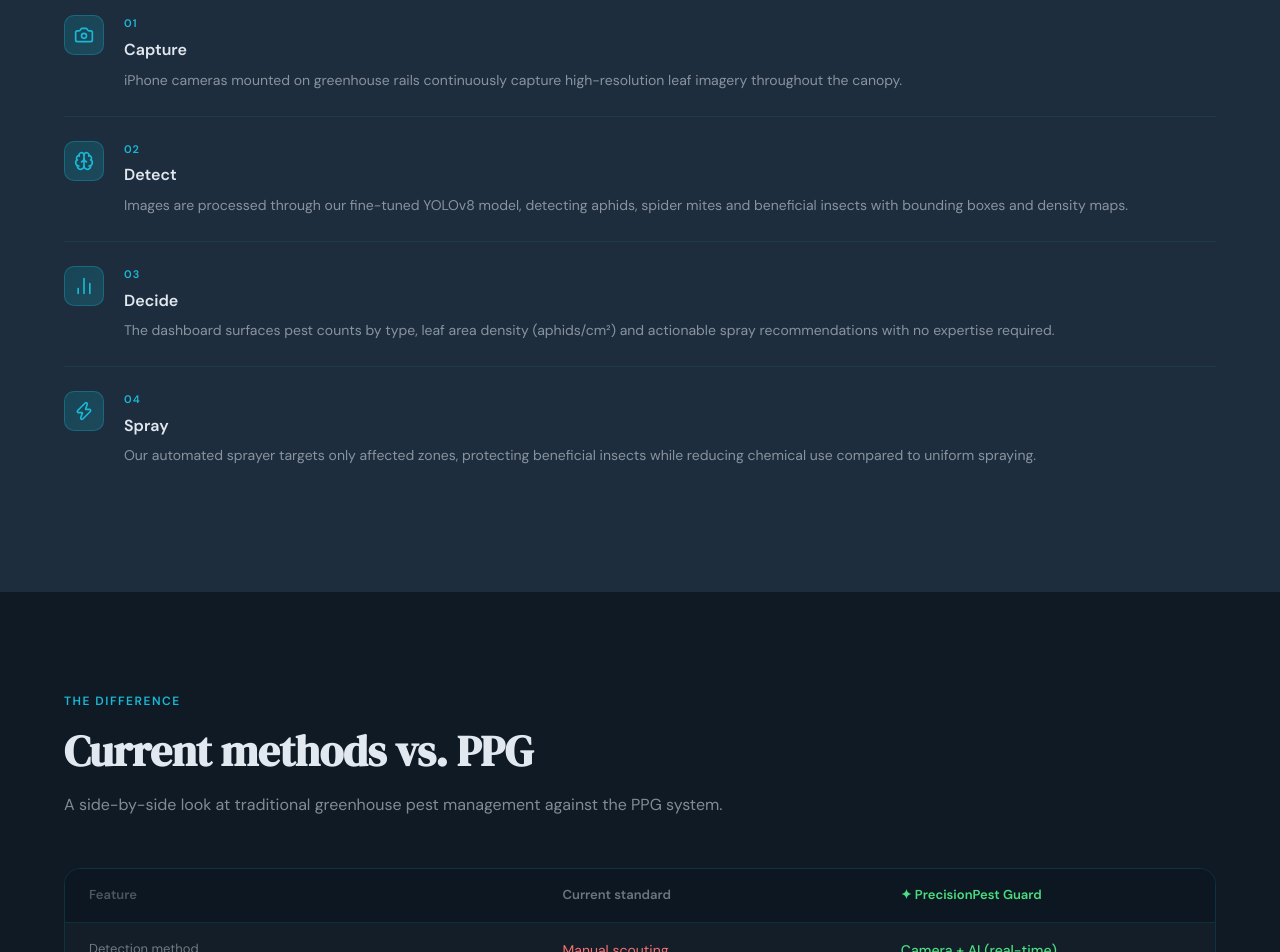
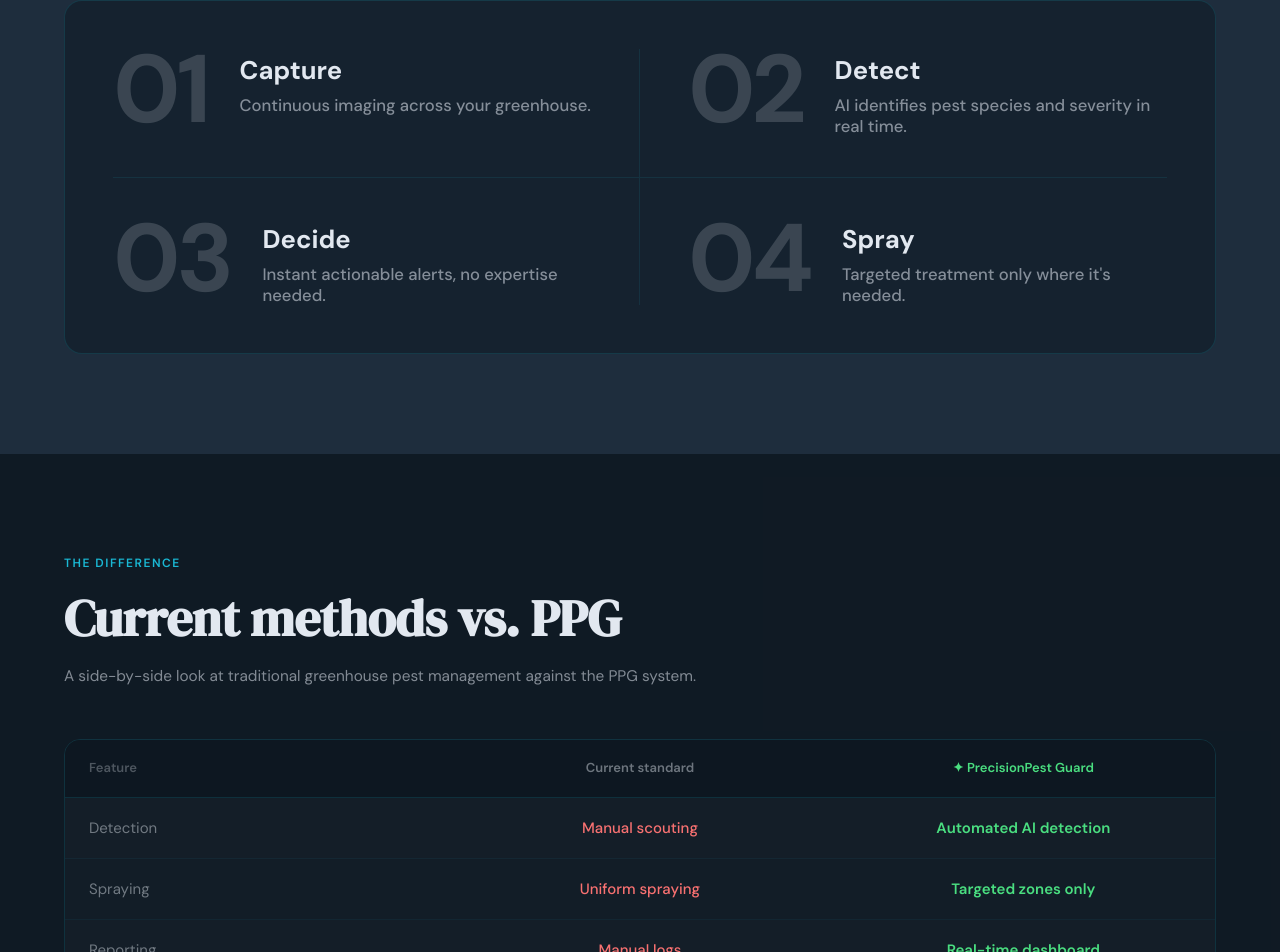
Before and after one commit to precisionpestguard/ppg-website, a React (Vite) app: page / in a window 1280 px wide. Shown: the part 1302-2254 px from the top of the page. Built offline with nearby package versions, Linux system fonts and the light colour scheme.

Commit message:
update content

```diff
--- a/src/components/Hero.tsx
+++ b/src/components/Hero.tsx
@@ -120,8 +120,8 @@
             fontSize: 'clamp(2.2rem, 5vw, 3.8rem)',
             color: '#e2e8f0', lineHeight: 1.1, letterSpacing: '-0.5px', marginBottom: '20px',
           }}>
-            See the pest.<br />
-            <em style={{ color: '#4ade80', fontStyle: 'italic' }}>Before the crop loss.</em>
+            Spot the pest.<br />
+            <em style={{ color: '#4ade80', fontStyle: 'italic' }}>Save the harvest.</em>
           </h1>
 
           <p style={{
--- a/src/components/MoreSections.tsx
+++ b/src/components/MoreSections.tsx
@@ -6,12 +6,12 @@
 export const Validation: React.FC = () => {
   const cards = [
     {
-      icon: <Users size={20} />, title: '135+ farmer interviews',
+      icon: <Users size={20} />, title: '200+ farmer interviews',
       desc: 'Conducted across B.C. and Ontario greenhouses validating the core pain point of labor shortage and pesticide cost.',
     },
     {
-      icon: <Home size={20} />, title: '2 B.C. greenhouse pilots',
-      desc: 'Active pilot partnerships with commercial greenhouses in British Columbia testing real-world detection and spraying performance.',
+      icon: <Home size={20} />, title: '1 B.C. greenhouse pilots',
+      desc: 'Active pilot partnerships with a commercial greenhouse in British Columbia testing real-world detection and spraying performance.',
     },
     {
       icon: <Clock size={20} />, title: 'Automation partner secured',
--- a/src/components/Sections.tsx
+++ b/src/components/Sections.tsx
@@ -1,7 +1,5 @@
 import React from 'react';
-import { Camera, Brain, BarChart2, Zap } from 'lucide-react';
 
-// ─── Problem Strip ───────────────────────────────────────────
 export const ProblemStrip: React.FC = () => {
   const stats = [
     { num: '40%', desc: 'of global crop production destroyed by pests annually', src: 'FAO, 2023' },
@@ -10,28 +8,41 @@
   ];
 
   return (
-    <div className="stat-strip" style={{
+    <div
+      className="stat-strip"
+      style={{
         background: 'linear-gradient(90deg, #0d1821, #0d2818)',
         borderTop: '1px solid rgba(26,184,212,0.1)',
         borderBottom: '1px solid rgba(74,222,128,0.1)',
-      display: 'grid', gridTemplateColumns: 'repeat(3, 1fr)',
-    }}>
+        display: 'grid',
+        gridTemplateColumns: 'repeat(3, 1fr)',
+      }}
+    >
       {stats.map((s, i) => (
-        <div key={i} className={`stat-item ${i < 2 ? 'stat-border' : ''}`} style={{
-          padding: '48px 5%', textAlign: 'center',
-        }}>
-          <div style={{
-            fontFamily: '"DM Serif Display", serif', fontSize: '3.2rem',
+        <div
+          key={i}
+          className={`stat-item ${i < 2 ? 'stat-border' : ''}`}
+          style={{ padding: '48px 5%', textAlign: 'center' }}
+        >
+          <div
+            style={{
+              fontFamily: '"DM Serif Display", serif',
+              fontSize: '3.2rem',
               background: 'linear-gradient(135deg, #1ab8d4, #4ade80)',
-            WebkitBackgroundClip: 'text', WebkitTextFillColor: 'transparent',
-            lineHeight: 1, marginBottom: '12px',
-          }}>{s.num}</div>
+              WebkitBackgroundClip: 'text',
+              WebkitTextFillColor: 'transparent',
+              lineHeight: 1,
+              marginBottom: '12px',
+            }}
+          >
+            {s.num}
+          </div>
           <p style={{ fontSize: '14px', color: 'rgba(226,232,240,0.6)', lineHeight: 1.6 }}>{s.desc}</p>
           <p style={{ fontSize: '11px', color: 'rgba(226,232,240,0.25)', marginTop: '6px' }}>{s.src}</p>
         </div>
       ))}
+
       <style>{`
-        .stat-strip { }
         .stat-border { border-right: 1px solid rgba(26,184,212,0.08); }
         @media (max-width: 768px) {
           .stat-strip { grid-template-columns: 1fr !important; }
@@ -43,25 +54,12 @@
   );
 };
 
-// ─── How It Works ────────────────────────────────────────────
 export const HowItWorks: React.FC = () => {
   const steps = [
-    {
-      icon: <Camera size={20} />, num: '01', title: 'Capture',
-      desc: 'iPhone cameras mounted on greenhouse rails continuously capture high-resolution leaf imagery throughout the canopy.',
-    },
-    {
-      icon: <Brain size={20} />, num: '02', title: 'Detect',
-      desc: 'Images are processed through our fine-tuned YOLOv8 model, detecting aphids, spider mites and beneficial insects with bounding boxes and density maps.',
-    },
-    {
-      icon: <BarChart2 size={20} />, num: '03', title: 'Decide',
-      desc: 'The dashboard surfaces pest counts by type, leaf area density (aphids/cm²) and actionable spray recommendations with no expertise required.',
-    },
-    {
-      icon: <Zap size={20} />, num: '04', title: 'Spray',
-      desc: 'Our automated sprayer targets only affected zones, protecting beneficial insects while reducing chemical use compared to uniform spraying.',
-    },
+    { num: '01', title: 'Capture', desc: 'Continuous imaging across your greenhouse.' },
+    { num: '02', title: 'Detect', desc: 'AI identifies pest species and severity in real time.' },
+    { num: '03', title: 'Decide', desc: 'Instant actionable alerts, no expertise needed.' },
+    { num: '04', title: 'Spray', desc: "Targeted treatment only where it's needed." },
   ];
 
   return (
@@ -69,45 +67,127 @@
       <SectionLabel>How it works</SectionLabel>
       <SectionTitle>AI sees what humans miss</SectionTitle>
       <SectionSub>
-        PPG combines camera-based detection with precision automated spraying into a
-        seamless, plug-and-play system for commercial greenhouses.
+        PPG combines automated detection with precision spraying, creating a seamless system for commercial greenhouses.
       </SectionSub>
 
-      <div style={{ marginTop: '60px' }}>
+      <div
+        className="hiw-card"
+        style={{
+          marginTop: '60px',
+          border: '1px solid rgba(26,184,212,0.15)',
+          borderRadius: '18px',
+          padding: '48px',
+          background: 'rgba(13,24,33,0.45)',
+          overflow: 'hidden',
+        }}
+      >
+        <div
+          className="hiw-steps-grid"
+          style={{
+            display: 'grid',
+            gridTemplateColumns: 'repeat(2, 1fr)',
+          }}
+        >
           {steps.map((s, i) => (
-          <div key={i} style={{
-            display: 'flex', gap: '20px', padding: '24px 0',
-            borderBottom: i < steps.length - 1 ? '1px solid rgba(26,184,212,0.1)' : 'none',
-          }}>
-            <div style={{
-              width: '40px', height: '40px', borderRadius: '10px', flexShrink: 0,
-              background: 'linear-gradient(135deg, rgba(14,107,124,0.4), rgba(26,184,212,0.2))',
-              border: '1px solid rgba(26,184,212,0.3)',
-              display: 'flex', alignItems: 'center', justifyContent: 'center',
-              color: '#1ab8d4',
-            }}>
-              {s.icon}
+            <div
+              key={i}
+              className="hiw-step"
+              style={{
+                display: 'flex',
+                alignItems: 'flex-start',
+                gap: '32px',
+                padding:
+                  i === 0
+                    ? '0 48px 40px 0'
+                    : i === 1
+                      ? '0 0 40px 48px'
+                      : i === 2
+                        ? '40px 48px 0 0'
+                        : '40px 0 0 48px',
+                borderBottom: i < 2 ? '1px solid rgba(26,184,212,0.1)' : 'none',
+                borderRight: i % 2 === 0 ? '1px solid rgba(26,184,212,0.1)' : 'none',
+              }}
+            >
+              <div
+                style={{
+                  fontSize: 'clamp(4rem, 8vw, 6rem)',
+                  fontWeight: 700,
+                  lineHeight: 0.85,
+                  color: 'rgba(226,232,240,0.18)',
+                  letterSpacing: '-4px',
+                  flexShrink: 0,
+                }}
+              >
+                {s.num}
               </div>
-            <div>
-              <div style={{ fontSize: '11px', color: '#1ab8d4', fontWeight: 600, marginBottom: '4px', letterSpacing: '1px' }}>{s.num}</div>
-              <h3 style={{ fontSize: '16px', fontWeight: 600, color: '#e2e8f0', marginBottom: '6px' }}>{s.title}</h3>
-              <p style={{ fontSize: '14px', color: 'rgba(226,232,240,0.55)', lineHeight: 1.65 }}>{s.desc}</p>
+
+              <div style={{ paddingTop: '8px' }}>
+                <h3
+                  style={{
+                    fontSize: 'clamp(1.35rem, 2vw, 1.9rem)',
+                    fontWeight: 700,
+                    color: '#e2e8f0',
+                    marginBottom: '10px',
+                    lineHeight: 1.1,
+                  }}
+                >
+                  {s.title}
+                </h3>
+
+                <p
+                  style={{
+                    fontSize: 'clamp(1rem, 1.3vw, 1.35rem)',
+                    color: 'rgba(226,232,240,0.55)',
+                    lineHeight: 1.25,
+                    fontWeight: 500,
+                    maxWidth: '390px',
+                  }}
+                >
+                  {s.desc}
+                </p>
               </div>
             </div>
           ))}
         </div>
+      </div>
+
+      <style>{`
+        .section-pad { padding: 100px 5%; }
+
+        @media (max-width: 768px) {
+          .section-pad { padding: 70px 5% !important; }
+
+          .hiw-card {
+            padding: 28px !important;
+          }
+
+          .hiw-steps-grid {
+            grid-template-columns: 1fr !important;
+          }
+
+          .hiw-step {
+            border-right: none !important;
+            border-bottom: 1px solid rgba(26,184,212,0.1) !important;
+            padding: 28px 0 !important;
+            gap: 22px !important;
+          }
+
+          .hiw-step:last-child {
+            border-bottom: none !important;
+          }
+        }
+      `}</style>
     </section>
   );
 };
 
-// ─── Comparison ───────────────────────────────────────────────
 export const Comparison: React.FC = () => {
   const rows = [
-    { feature: 'Detection method', old: 'Manual scouting', ppg: 'Camera + AI (real-time)' },
-    { feature: 'Spray application', old: 'Uniform blanket spray', ppg: 'Precision zone targeting' },
-    { feature: 'Data & reporting', old: 'Pencil & paper logs', ppg: 'Cloud dashboard + analytics' },
-    { feature: 'Beneficial insects', old: 'Harmed by uniform spray', ppg: 'Protected — AI identifies them' },
-    { feature: 'Labor requirement', old: 'High — hours per week', ppg: 'Minimal — automated alerts' },
+    { feature: 'Detection', old: 'Manual scouting', ppg: 'Automated AI detection' },
+    { feature: 'Spraying', old: 'Uniform spraying', ppg: 'Targeted zones only' },
+    { feature: 'Reporting', old: 'Manual logs', ppg: 'Real-time dashboard' },
+    { feature: 'Beneficial insects', old: 'At risk', ppg: 'Protected' },
+    { feature: 'Labor', old: 'High', ppg: 'Minimal' },
   ];
 
   return (
@@ -116,52 +196,86 @@
       <SectionTitle>Current methods vs. PPG</SectionTitle>
       <SectionSub>A side-by-side look at traditional greenhouse pest management against the PPG system.</SectionSub>
 
-      {/* Desktop table */}
-      <div className="comp-table-desktop" style={{
-        marginTop: '50px', borderRadius: '16px', overflow: 'hidden',
+      <div
+        className="comp-table-desktop"
+        style={{
+          marginTop: '50px',
+          borderRadius: '16px',
+          overflow: 'hidden',
           border: '1px solid rgba(26,184,212,0.15)',
-      }}>
-        <div style={{
-          display: 'grid', gridTemplateColumns: '1.4fr 1fr 1fr',
+        }}
+      >
+        <div
+          style={{
+            display: 'grid',
+            gridTemplateColumns: '1fr 1fr 1fr',
             background: 'rgba(13,24,33,0.95)',
             borderBottom: '1px solid rgba(26,184,212,0.15)',
-        }}>
+          }}
+        >
           {['Feature', 'Current standard', '✦ PrecisionPest Guard'].map((h, i) => (
-            <div key={i} style={{
-              padding: '16px 24px', fontSize: '13px', fontWeight: 600,
+            <div
+              key={i}
+              style={{
+                padding: '18px 24px',
+                fontSize: '13px',
+                fontWeight: 600,
                 color: i === 2 ? '#4ade80' : i === 1 ? 'rgba(226,232,240,0.45)' : 'rgba(226,232,240,0.3)',
-            }}>{h}</div>
-          ))}
-        </div>
-        {rows.map((r, i) => (
-          <div key={i} style={{
-            display: 'grid', gridTemplateColumns: '1.4fr 1fr 1fr',
-            background: i % 2 === 0 ? 'rgba(255,255,255,0.02)' : 'rgba(255,255,255,0.01)',
-            borderBottom: i < rows.length - 1 ? '1px solid rgba(26,184,212,0.06)' : 'none',
-          }}>
-            <div style={{ padding: '16px 24px', fontSize: '13px', color: 'rgba(226,232,240,0.45)' }}>{r.feature}</div>
-            <div style={{ padding: '16px 24px', fontSize: '14px', color: '#f87171' }}>{r.old}</div>
-            <div style={{ padding: '16px 24px', fontSize: '14px', color: '#4ade80', fontWeight: 500 }}>{r.ppg}</div>
+                textAlign: i === 0 ? 'left' : 'center',
+              }}
+            >
+              {h}
             </div>
           ))}
         </div>
 
-      {/* Mobile cards */}
+        {rows.map((r, i) => (
+          <div
+            key={i}
+            style={{
+              display: 'grid',
+              gridTemplateColumns: '1fr 1fr 1fr',
+              background: i % 2 === 0 ? 'rgba(255,255,255,0.02)' : 'rgba(255,255,255,0.01)',
+              borderBottom: i < rows.length - 1 ? '1px solid rgba(26,184,212,0.06)' : 'none',
+            }}
+          >
+            <div style={{ padding: '18px 24px', fontSize: '15px', color: 'rgba(226,232,240,0.45)', textAlign: 'left' }}>{r.feature}</div>
+            <div style={{ padding: '18px 24px', fontSize: '15px', color: '#f87171', textAlign: 'center', fontWeight: 500 }}>{r.old}</div>
+            <div style={{ padding: '18px 24px', fontSize: '15px', color: '#4ade80', fontWeight: 600, textAlign: 'center' }}>{r.ppg}</div>
+          </div>
+        ))}
+      </div>
+
       <div className="comp-table-mobile" style={{ marginTop: '32px', display: 'flex', flexDirection: 'column', gap: '12px' }}>
         {rows.map((r, i) => (
-          <div key={i} style={{
-            background: 'rgba(255,255,255,0.03)', borderRadius: '12px',
-            border: '1px solid rgba(26,184,212,0.1)', overflow: 'hidden',
-          }}>
-            <div style={{ padding: '10px 16px', fontSize: '11px', fontWeight: 600, letterSpacing: '0.5px', color: 'rgba(226,232,240,0.4)', textTransform: 'uppercase', borderBottom: '1px solid rgba(26,184,212,0.08)' }}>
+          <div
+            key={i}
+            style={{
+              background: 'rgba(255,255,255,0.03)',
+              borderRadius: '12px',
+              border: '1px solid rgba(26,184,212,0.1)',
+              overflow: 'hidden',
+            }}
+          >
+            <div
+              style={{
+                padding: '10px 16px',
+                fontSize: '11px',
+                fontWeight: 600,
+                letterSpacing: '0.5px',
+                color: 'rgba(226,232,240,0.4)',
+                textTransform: 'uppercase',
+                borderBottom: '1px solid rgba(26,184,212,0.08)',
+              }}
+            >
               {r.feature}
             </div>
             <div style={{ display: 'grid', gridTemplateColumns: '1fr 1fr' }}>
-              <div style={{ padding: '14px 16px', borderRight: '1px solid rgba(26,184,212,0.08)' }}>
+              <div style={{ padding: '14px 16px', borderRight: '1px solid rgba(26,184,212,0.08)', textAlign: 'center' }}>
                 <div style={{ fontSize: '10px', color: 'rgba(226,232,240,0.3)', marginBottom: '4px' }}>Current</div>
                 <div style={{ fontSize: '13px', color: '#f87171' }}>{r.old}</div>
               </div>
-              <div style={{ padding: '14px 16px' }}>
+              <div style={{ padding: '14px 16px', textAlign: 'center' }}>
                 <div style={{ fontSize: '10px', color: 'rgba(74,222,128,0.6)', marginBottom: '4px' }}>PPG</div>
                 <div style={{ fontSize: '13px', color: '#4ade80', fontWeight: 500 }}>{r.ppg}</div>
               </div>
@@ -173,6 +287,7 @@
       <style>{`
         .section-pad { padding: 100px 5%; }
         .comp-table-mobile { display: none !important; }
+
         @media (max-width: 768px) {
           .section-pad { padding: 70px 5% !important; }
           .comp-table-desktop { display: none !important; }
@@ -183,23 +298,44 @@
   );
 };
 
-// ─── Shared helpers ───────────────────────────────────────────
 export const SectionLabel: React.FC<{ children: React.ReactNode }> = ({ children }) => (
-  <p style={{
-    fontSize: '12px', fontWeight: 600, letterSpacing: '1.5px', textTransform: 'uppercase',
-    color: '#1ab8d4', marginBottom: '14px',
-  }}>{children}</p>
+  <p
+    style={{
+      fontSize: '12px',
+      fontWeight: 600,
+      letterSpacing: '1.5px',
+      textTransform: 'uppercase',
+      color: '#1ab8d4',
+      marginBottom: '14px',
+    }}
+  >
+    {children}
+  </p>
 );
+
 export const SectionTitle: React.FC<{ children: React.ReactNode }> = ({ children }) => (
-  <h2 style={{
+  <h2
+    style={{
       fontFamily: '"DM Serif Display", serif',
-    fontSize: 'clamp(1.8rem, 3.5vw, 2.7rem)', color: '#e2e8f0',
-    lineHeight: 1.2, letterSpacing: '-0.3px',
-  }}>{children}</h2>
+      fontSize: 'clamp(2rem, 4vw, 3.2rem)',
+      color: '#e2e8f0',
+      lineHeight: 1.2,
+      letterSpacing: '-0.3px',
+    }}
+  >
+    {children}
+  </h2>
 );
+
 export const SectionSub: React.FC<{ children: React.ReactNode }> = ({ children }) => (
-  <p style={{
-    fontSize: '16px', color: 'rgba(226,232,240,0.55)', lineHeight: 1.7,
+  <p
+    style={{
+      fontSize: 'clamp(15px, 1.2vw, 18px)',
+      color: 'rgba(226,232,240,0.55)',
+      lineHeight: 1.7,
       marginTop: '14px',
-  }}>{children}</p>
+    }}
+  >
+    {children}
+  </p>
 );
```
Lines whose indentation alone changed are shown as unchanged.
